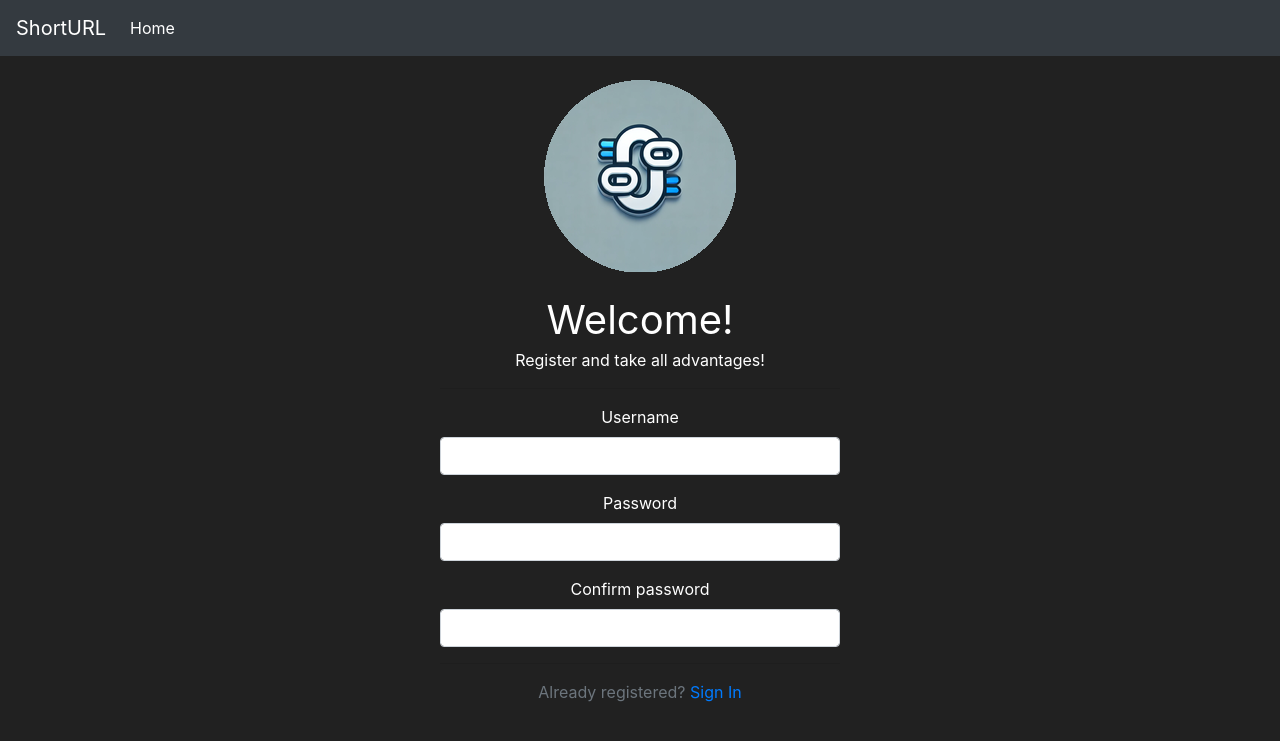
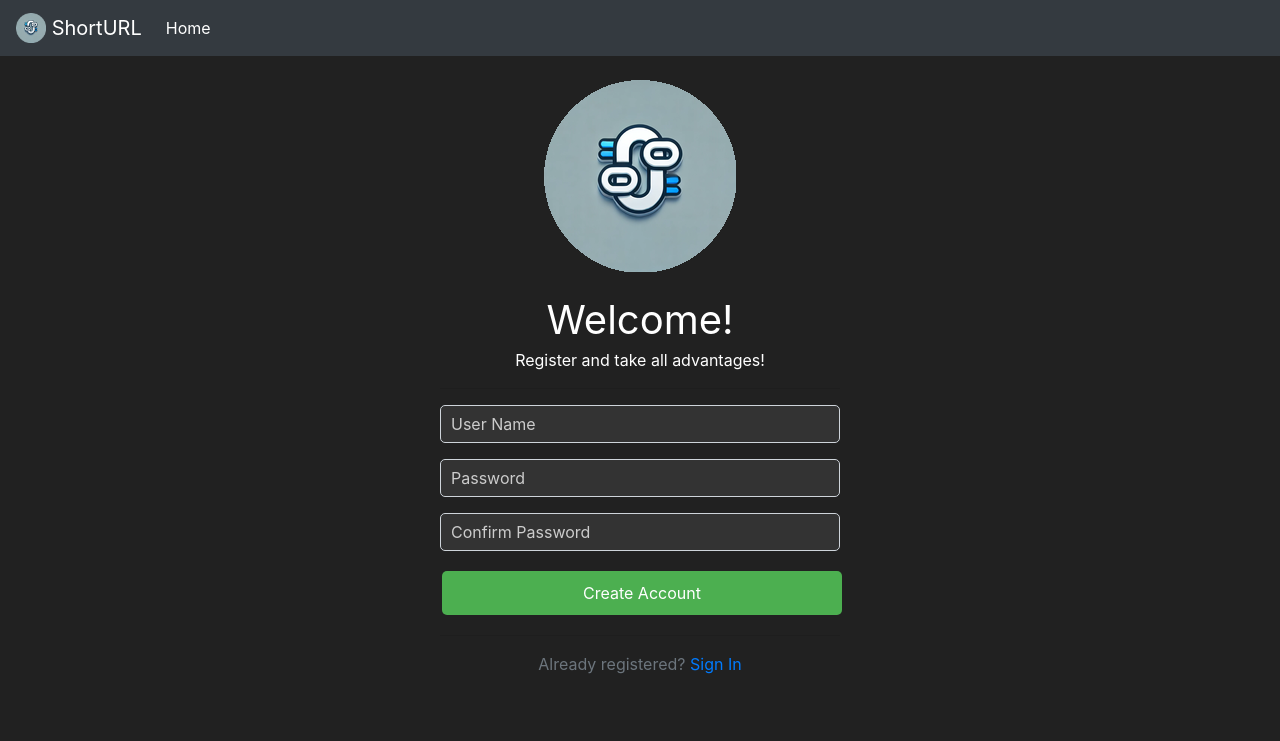
Before and after one commit to Bugoll/ShortenerForURL, a Flask app: page /register in a window 1280 px wide. Shown: the top 741 px of the page. Run offline with Flask 3, Linux system fonts and the light colour scheme; some libraries are stand-ins or nearby versions.

```diff
--- a/shortener/forms.py
+++ b/shortener/forms.py
@@ -7,3 +7,8 @@ class RegisterForm(FlaskForm):
     password1 = PasswordField('Password:', validators=[DataRequired()])
     password2 = PasswordField('Confirm Password:', validators=[DataRequired()])
     submit = SubmitField('Create Account')
+
+
+class ShortenLinkForm(FlaskForm):
+    destination_link = StringField('Destination Link:', validators=[DataRequired()], render_kw={"placeholder": "Enter destination link"})
+    submit = SubmitField('Cut Link')
--- a/shortener/routes.py
+++ b/shortener/routes.py
@@ -1,7 +1,8 @@
 import qrcode, random, string, os
-from shortener import app
-from flask import Flask, render_template, request, redirect, url_for, flash, session
-from shortener.forms import RegisterForm
+from shortener import app, db
+from flask import Flask, render_template, request, redirect, url_for, flash, session, g
+from shortener.forms import RegisterForm, ShortenLinkForm
+from werkzeug.security import  check_password_hash
 
 def generate_short_code(length=6):
     return ''.join(random.choices(string.ascii_letters + string.digits, k=length))
@@ -13,20 +14,77 @@ def generate_qr_code(short_url):
     img.save(img_path)
     return img_path
 
-@app.route('/')
-@app.route('/home')
+@app.teardown_appcontext
+def close_db(error):
+    if hasattr(g, 'db'):
+        g.db.close()
+
+@app.route('/', methods=['GET', 'POST'])
+@app.route('/home', methods=['GET', 'POST'])
 def home_page():
-    return render_template('home.html')
+    form = ShortenLinkForm()
+    if form.validate_on_submit():
+        long_url = form.destination_link.data
+        short_code = generate_short_code()
+        qr_code_path = generate_qr_code(short_code)
+        conn = db()
+        cursor = conn.cursor()
+        cursor.execute("INSERT INTO Link (long) VALUES (?)", (long_url,))
+        conn.commit()
+        flash('Link shortened successfully!', 'success')
+        return redirect(url_for('success'))
+    return render_template('home.html', form=form)
+
+@app.route('/success')
+def success():
+    return "Link shortened successfully!"
+
+@app.route('/personal', methods=['GET', 'POST'])
+def personal_page():
+    if 'user_id' not in session:
+        flash('Please log in to access this page.', 'danger')
+        return redirect(url_for('login_page'))
+    conn = db()
+    cursor = conn.cursor()
+    cursor.execute("SELECT * FROM Link")
+    links = cursor.fetchall()
+    return render_template('personal.html', links=links)
 
 @app.route('/register', methods=['GET', 'POST'])
 def register_page():
     form = RegisterForm()
+    if form.validate_on_submit():
+        user_to_create = User(username=form.username.data,
+                              password=form.password1.data)
+        db.session.add(user_to_create)
+        db.session.commit()
+        return redirect(url_for('personal_page'))
+    if form.errors != {}: #If there are not errors from the validations
+        for err_msg in form.errors.values():
+            print(f'There was an error with creating a user: {err_msg}')
+
     return render_template('register.html', form=form)
 
-@app.route('/login', endpoint='login', methods=['GET', 'POST'])
+@app.route('/login', methods=['GET', 'POST'])
 def login_page():
-    pass
+    form = RegisterForm()  # Reusing RegisterForm for simplicity
+    if form.validate_on_submit():
+        username = form.username.data
+        password = form.password1.data
+        conn = db()
+        cursor = conn.cursor()
+        cursor.execute("SELECT * FROM User WHERE username = ?", (username,))
+        user = cursor.fetchone()
+        if user and check_password_hash(user['password'], password):
+            session['user_id'] = user['id']
+            flash('Logged in successfully!', 'success')
+            return redirect(url_for('home_page'))
+        else:
+            flash('Invalid username or password', 'danger')
+    return render_template('login.html', form=form)
 
-@app.route('/logout', endpoint='logout', methods=['GET', 'POST'])
+@app.route('/logout')
 def logout_page():
-    pass
+    session.pop('user_id', None)
+    flash('You have been logged out.', 'success')
+    return redirect(url_for('home_page'))
--- /dev/null
+++ b/shortener/static/css/styles.css
@@ -0,0 +1,25 @@
+.form-control::placeholder {
+    color: #ccc; /* Light grey color for better visibility on dark background */
+}
+
+.form-control {
+    background-color: #333; /* Dark background for input field */
+    color: white; /* White text color for input field */
+    border-radius: 5px;
+    padding: 10px;
+    font-size: 16px;
+}
+
+.btn-primary {
+    background-color: #4CAF50;
+    border: none;
+    color: white;
+    padding: 10px 20px;
+    text-align: center;
+    text-decoration: none;
+    display: inline-block;
+    font-size: 16px;
+    margin: 4px 2px;
+    cursor: pointer;
+    border-radius: 5px;
+}
--- a/shortener/templates/base.html
+++ b/shortener/templates/base.html
@@ -6,16 +6,17 @@
       <meta name="viewport" content="width=device-width, initial-scale=1, shrink-to-fit=no">
       <!-- Bootstrap CSS -->
       <link rel="stylesheet" href="https://cdn.jsdelivr.net/npm/bootstrap@4.5.3/dist/css/bootstrap.min.css" integrity="sha384-TX8t27EcRE3e/ihU7zmQxVncDAy5uIKz4rEkgIXeMed4M0jlfIDPvg6uqKI2xXr2" crossorigin="anonymous">
+      <link rel="stylesheet" href="{{ url_for('static', filename='css/styles.css') }}">
       <title>
           {% block title %}
-
           {% endblock %}
       </title>
    </head>
-
    <body>
       <nav class="navbar navbar-expand-md navbar-dark bg-dark">
-      <a class="navbar-brand" href="#">ShortURL</a>
+         <a class="navbar-brand" href="#">
+         <img src="{{ url_for('static', filename='img/logo.png') }}" alt="Logo" width="30" height="30" class="d-inline-block align-top">
+         ShortURL</a>
          <button class="navbar-toggler" type="button" data-toggle="collapse" data-target="#navbarNav">
          <span class="navbar-toggler-icon"></span>
          </button>
@@ -25,7 +26,6 @@
                   <a class="nav-link" href="{{ url_for('home_page') }}">Home <span class="sr-only">(current)</span></a>
                </li>
             </ul>
-
             {% block nav_items %}
             <ul class="navbar-nav">
                <li class="nav-item">
@@ -39,12 +39,7 @@
          </div>
       </nav>
       {% block content %}
-
       {% endblock %}
-      <!-- Future Content here -->
-
-
-
       <!-- Optional JavaScript -->
       <!-- jQuery first, then Popper.js, then Bootstrap JS -->
       <script src='https://kit.fontawesome.com/a076d05399.js'></script>
@@ -55,7 +50,7 @@
    <style>
       body {
       background-color: #212121;
-      color: white
+      color: white;
       }
    </style>
 </html>
--- a/shortener/templates/register.html
+++ b/shortener/templates/register.html
@@ -22,28 +22,30 @@ Register Page
             <div class="separator text-center">
                 <hr>
                 <span class="separator-line"></span>
-            <div class="mb-3">
-        <label for="username" class="form-label">Username</label>
-        {{ form.username(class="form-control") }}
             </div>
 
             <div class="mb-3">
-        <label for="password1" class="form-label">Password</label>
-        {{ form.password1(class="form-control") }}
+
+
+                {{ form.username(class="form-control", placeholder="User Name") }}
+
             </div>
 
             <div class="mb-3">
-        <label for="password2" class="form-label">Confirm password</label>
-        {{ form.password2(class="form-control") }}
+
+                {{ form.password1(class="form-control", placeholder="Password") }}
             </div>
 
+            <div class="mb-3">
 
-
+                {{ form.password2(class="form-control", placeholder="Confirm Password") }}
+            </div>
+                {{ form.submit(class="btn btn-lg btn-block btn-primary") }}
                 <hr>
             <div class="text-center text-small text-muted">
                 <span>
                     Already registered?
-                            <a href ={{ url_for('login') }}">Sign In</a>
+                    <a href ={{ url_for('login_page') }}">Sign In</a>
                 </span>
             </div>
 
```
Also changed, not shown: shortener/init.sql (+4 -4 lines), shortener/templates/home.html (+17 -1 lines), shortener/templates/personal.html (added, +27 -0 lines), shortener/shortener.sqlite, 1 other file. Lines whose indentation alone changed are shown as unchanged.
